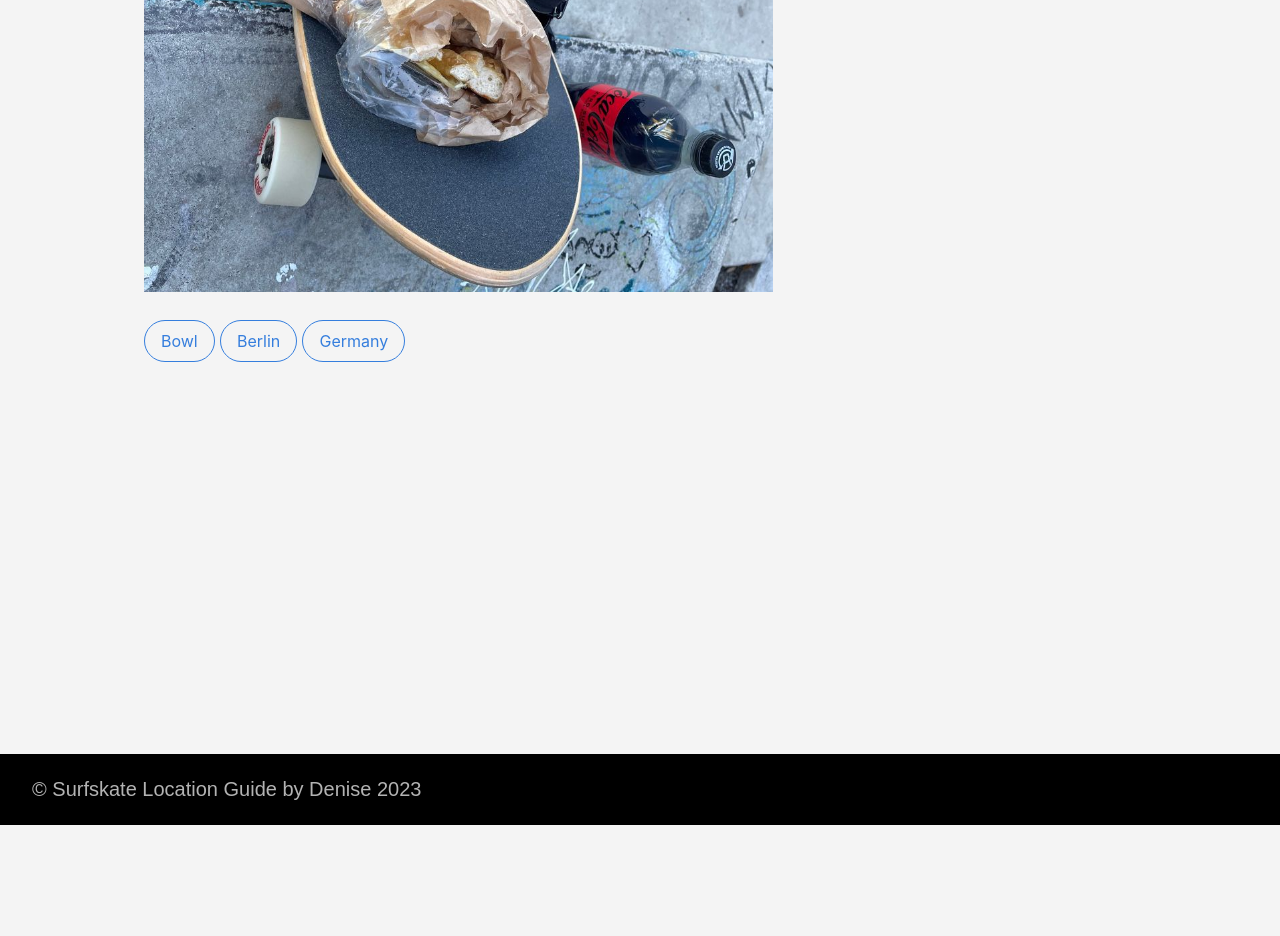
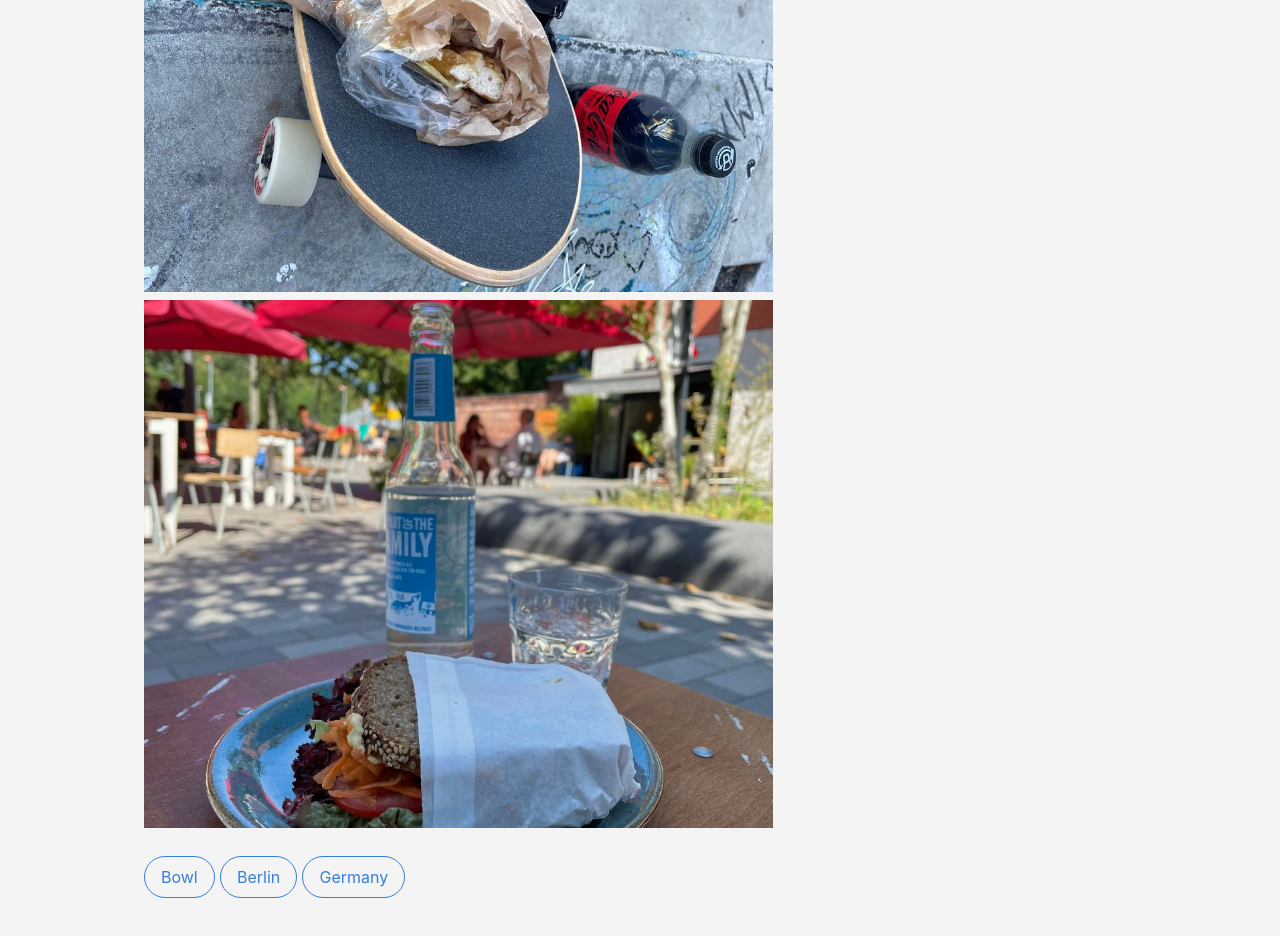
Before and after one commit to denisenepraunig/denisenepraunig.github.io, a plain HTML site: page posts/skatepark-poststadion-berlin-germany/index.html in a window 1280 px wide. Shown: the part 6226-7162 px from the top of the page. Before the commit the page ends 7051 px from the top, so only its background shows below. Drawn offline with Linux system fonts and the light colour scheme.

Commit message:
another food photo for poststadion

```diff
--- a/posts/skatepark-poststadion-berlin-germany/index.html
+++ b/posts/skatepark-poststadion-berlin-germany/index.html
@@ -155,7 +155,8 @@
 <p><img src="images/map.png" alt="Map"></p>
 <p>If you venture down Lehrter Str, you&rsquo;ll find a range of restaurants. Plus, it&rsquo;s conveniently located near the Berlin main train station, making it easily accessible.</p>
 <p>A Netto supermarket is also close by for whenever you need to grab some food and drinks. However, please note that parking can be quite challenging over the weekends due to the many football games that take place.</p>
-<p><img src="images/food.jpg" alt="Food"></p>
+<p><img src="images/food.jpg" alt="Food">
+<img src="images/cafe.jpg" alt="Food"></p>
 <ul class="pa0">
 
    <li class="list di">
```
Also changed, not shown: posts/skatepark-poststadion-berlin-germany/images/cafe.jpg (added).
